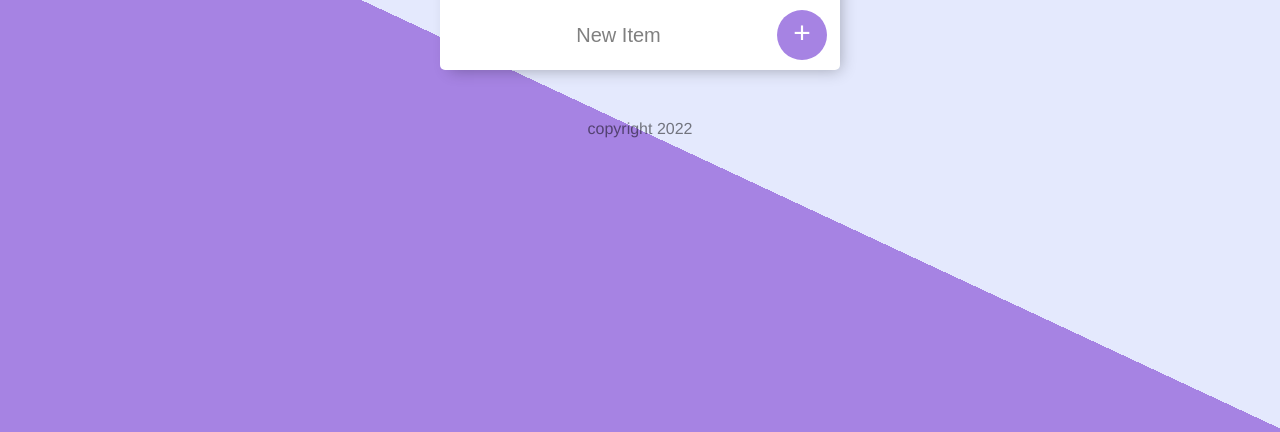
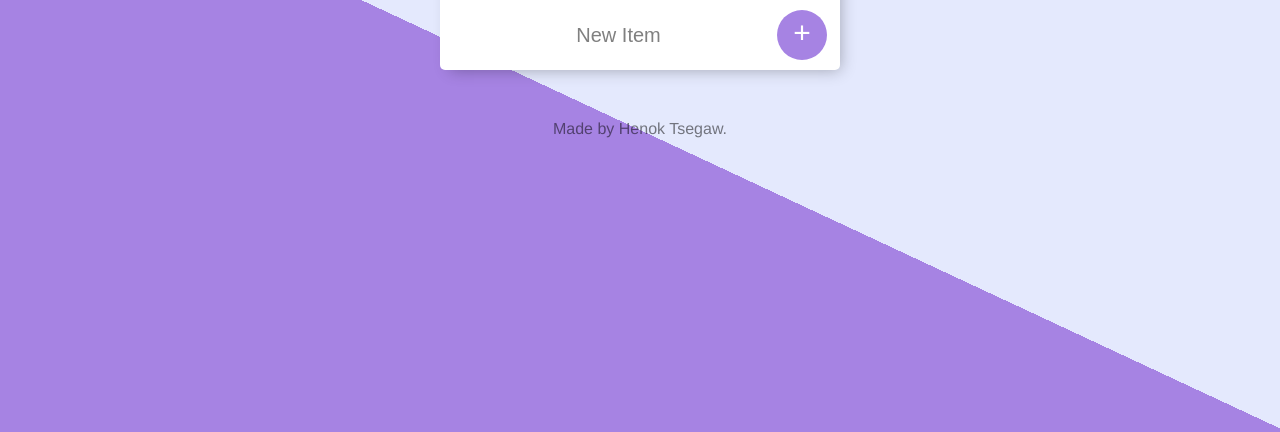
Before and after one commit to htsegaww/TODO-LIST, a Node server app: page / in a window 1280 px wide. Shown: the part 370-802 px from the top of the page. Run offline with Node 20, Linux system fonts and the light colour scheme; data comes from the database, SQL or seed files in the repository; data that the repository does not hold is empty; some libraries are stand-ins or nearby versions.

Commit message:
update footer

```diff
--- a/views/footer.ejs
+++ b/views/footer.ejs
@@ -1,4 +1,4 @@
 </body>
-<footer>copyright 2022</footer>
+<footer>Made by Henok Tsegaw.</footer>
 
 </html>
```
